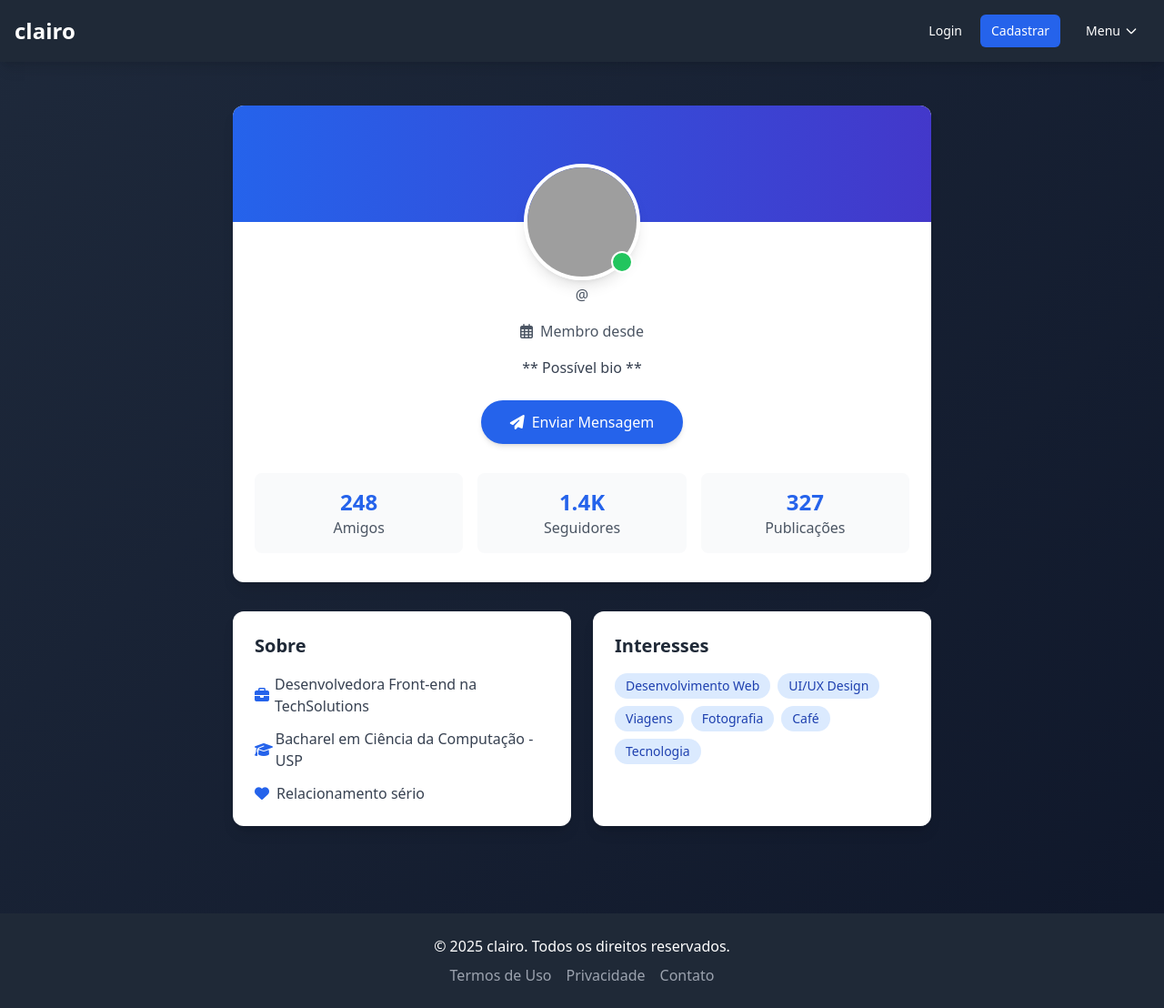
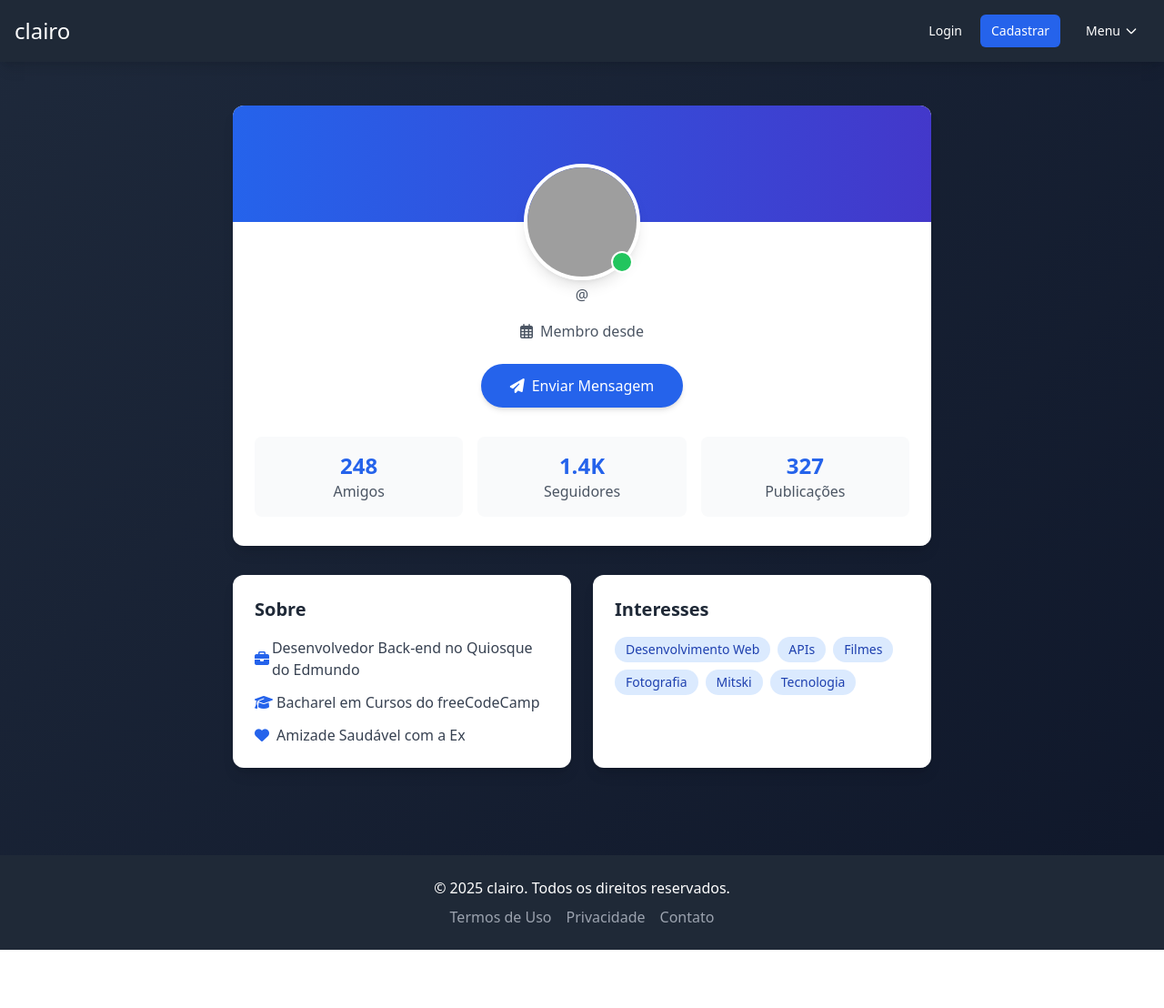
Before and after one commit to ma-alves/clairo, a Django app: template chat/templates/chat/profile.html in a window 1280 px wide. Shown: the whole page at 91% size. After the commit the page ends 1044 px from the top, so only its background shows below. Run offline with Django 5.2, Linux system fonts and the light colour scheme; the template is opened without the code that fills it, so the values that code supplies are empty; some libraries are stand-ins or nearby versions; grey boxes are pictures that could not be loaded.

Commit message:
Mudanças nos templates

```diff
--- a/chat/templates/base.html
+++ b/chat/templates/base.html
@@ -4,8 +4,9 @@
 <head>
   <meta charset="UTF-8">
   <meta name="viewport" content="width=device-width, initial-scale=1.0">
+  <title>clairo</title>
   <script src="https://cdn.tailwindcss.com"></script>
-  <title>clairo</title>
+  <link rel="stylesheet" href="https://cdnjs.cloudflare.com/ajax/libs/font-awesome/6.4.0/css/all.min.css">
   {% block styles %}{% endblock %}
 </head>
 
@@ -16,7 +17,7 @@
       <div class="flex items-center justify-between">
         <!-- Logo/Título -->
         <div class="flex-shrink-0">
-          <h1 class="text-2xl font-bold"><a href="{% url 'home'%}">clairo</a></h1>
+          <h1 class="text-2xl font-medium"><a href="{% url 'home'%}">clairo</a></h1>
         </div>
 
         <!-- Título Centralizado (visível apenas em desktop) -->
@@ -29,7 +30,7 @@
           <!-- Links de Login e Cadastro -->
           <div class="hidden md:flex items-center space-x-2">
             {% if user.is_authenticated %}
-            <p class="text-sm font-medium">Olá, {{ user.first_name }}!</p>
+            <p class="text-sm font-medium">Olá, {{ user.username }}!</p>
             {% else %}
             <a href="{% url 'login' %}" class="px-3 py-2 text-sm font-medium hover:bg-gray-700 rounded-md transition-colors">
               Login
--- a/chat/templates/chat/profile.html
+++ b/chat/templates/chat/profile.html
@@ -1,7 +1,6 @@
 {% extends "base.html" %}
 
 {% block styles %}
-<link rel="stylesheet" href="https://cdnjs.cloudflare.com/ajax/libs/font-awesome/6.4.0/css/all.min.css">
 <style>
     body {
         background: linear-gradient(135deg, #1e293b 0%, #0f172a 100%);
@@ -59,7 +58,7 @@
 
             <!-- Informações do usuário -->
             <div class="pt-16 pb-8 px-6 text-center">
-                <h2 class="text-3xl font-bold text-gray-800">{{ user.first_name }} {{ user.last_name }}</h2>
+                <!-- <h2 class="text-3xl font-bold text-gray-800">{{ user.first_name }} {{ user.last_name }}</h2> -->
                 <p class="text-gray-600 mt-1">@{{ user.username }}</p>
 
                 <div class="mt-4 flex justify-center space-x-4">
@@ -69,9 +68,9 @@
                     </div>
                 </div>
 
-                <p class="mt-4 text-gray-700 max-w-md mx-auto">
+                <!-- <p class="mt-4 text-gray-700 max-w-md mx-auto">
                     ** Possível bio **
-                </p>
+                </p> -->
 
                 <!-- Botão de enviar mensagem -->
                 <div class="mt-6">
@@ -106,15 +105,15 @@
                 <ul class="space-y-3">
                     <li class="flex items-center">
                         <i class="fas fa-briefcase text-blue-600 w-6"></i>
-                        <span class="text-gray-700">Desenvolvedora Front-end na TechSolutions</span>
+                        <span class="text-gray-700">Desenvolvedor Back-end no Quiosque do Edmundo</span>
                     </li>
                     <li class="flex items-center">
                         <i class="fas fa-graduation-cap text-blue-600 w-6"></i>
-                        <span class="text-gray-700">Bacharel em Ciência da Computação - USP</span>
+                        <span class="text-gray-700">Bacharel em Cursos do freeCodeCamp</span>
                     </li>
                     <li class="flex items-center">
                         <i class="fas fa-heart text-blue-600 w-6"></i>
-                        <span class="text-gray-700">Relacionamento sério</span>
+                        <span class="text-gray-700">Amizade Saudável com a Ex</span>
                     </li>
                 </ul>
             </div>
@@ -123,10 +122,10 @@
                 <h3 class="text-xl font-bold text-gray-800 mb-4">Interesses</h3>
                 <div class="flex flex-wrap gap-2">
                     <span class="bg-blue-100 text-blue-800 px-3 py-1 rounded-full text-sm">Desenvolvimento Web</span>
-                    <span class="bg-blue-100 text-blue-800 px-3 py-1 rounded-full text-sm">UI/UX Design</span>
-                    <span class="bg-blue-100 text-blue-800 px-3 py-1 rounded-full text-sm">Viagens</span>
+                    <span class="bg-blue-100 text-blue-800 px-3 py-1 rounded-full text-sm">APIs</span>
+                    <span class="bg-blue-100 text-blue-800 px-3 py-1 rounded-full text-sm">Filmes</span>
                     <span class="bg-blue-100 text-blue-800 px-3 py-1 rounded-full text-sm">Fotografia</span>
-                    <span class="bg-blue-100 text-blue-800 px-3 py-1 rounded-full text-sm">Café</span>
+                    <span class="bg-blue-100 text-blue-800 px-3 py-1 rounded-full text-sm">Mitski</span>
                     <span class="bg-blue-100 text-blue-800 px-3 py-1 rounded-full text-sm">Tecnologia</span>
                 </div>
             </div>
--- a/notas.txt
+++ b/notas.txt
@@ -1,12 +1,11 @@
 # tarefas
-- fazer crash course de javascript e tailwind
-- arrumar profile
-- revisar signup
+- fazer crash course de javascript
 - implementar esqueci a senha e lembrar-me
 
 # comentários pessoais
 - dropdown no header é meio desnecessário
 - botão sair tá deficiente
+- arrumar profile > teria que reestruturar User mas prefiro m*****
 
 # referencias
 - https://www.youtube.com/watch?v=u7siCTdGhuw&list=PL5E1F5cTSTtRSP3Qb8-gZ-Hm5AXp3VKvu
--- a/templates/registration/login.html
+++ b/templates/registration/login.html
@@ -1,7 +1,6 @@
 {% extends "base.html" %}
 
 {% block styles %}
-  <link rel="stylesheet" href="https://cdnjs.cloudflare.com/ajax/libs/font-awesome/6.4.0/css/all.min.css">
 <style>
     body {
         background: linear-gradient(135deg, #1e293b 0%, #0f172a 100%);
@@ -93,7 +92,8 @@
             <div class="mt-6 text-center">
                 <p class="text-sm text-gray-600">
                     Não tem uma conta?
-                    <a href="#" class="font-medium text-blue-600 hover:text-blue-500 transition-colors ml-1">
+                    <a href="{% url 'signup' %}"
+                        class="font-medium text-blue-600 hover:text-blue-500 transition-colors ml-1">
                         Cadastre-se
                     </a>
                 </p>
```
Also changed, not shown: templates/registration/signup.html (+0 -20 lines). Lines whose indentation alone changed are shown as unchanged.
